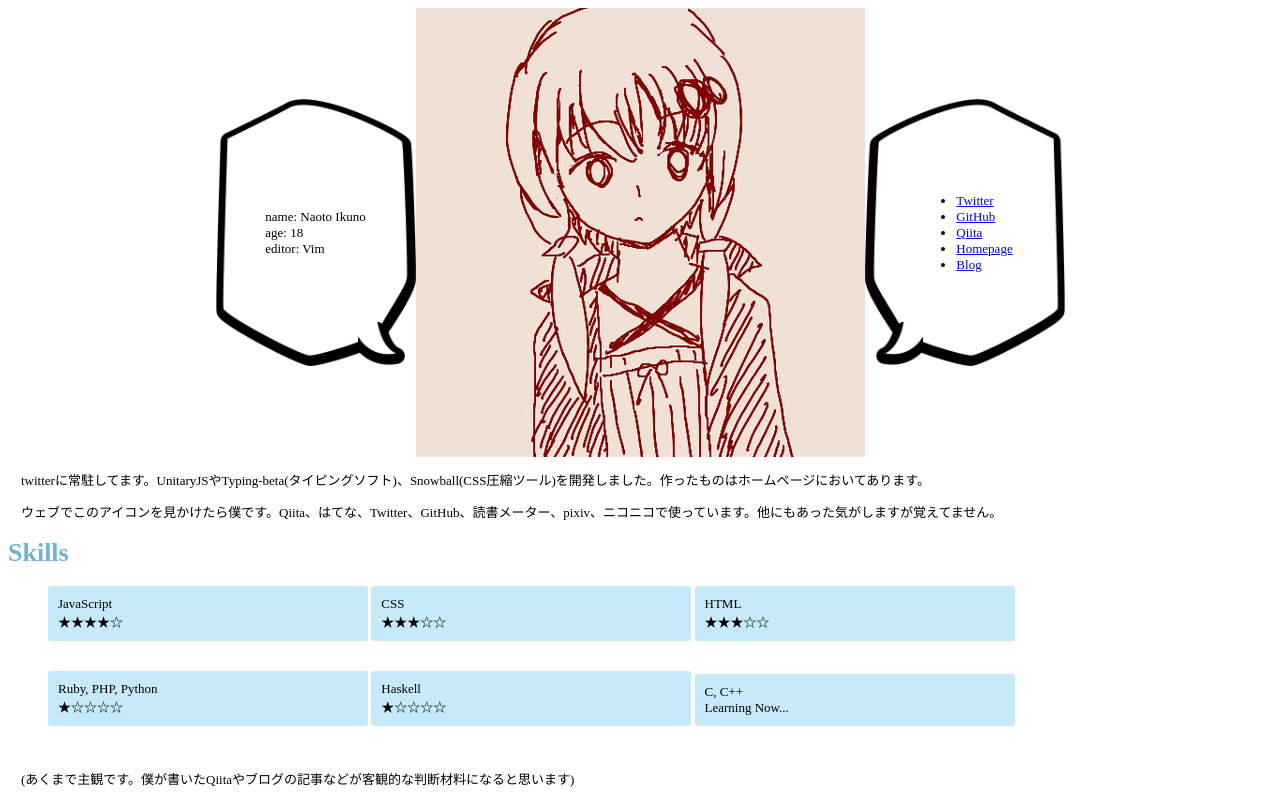
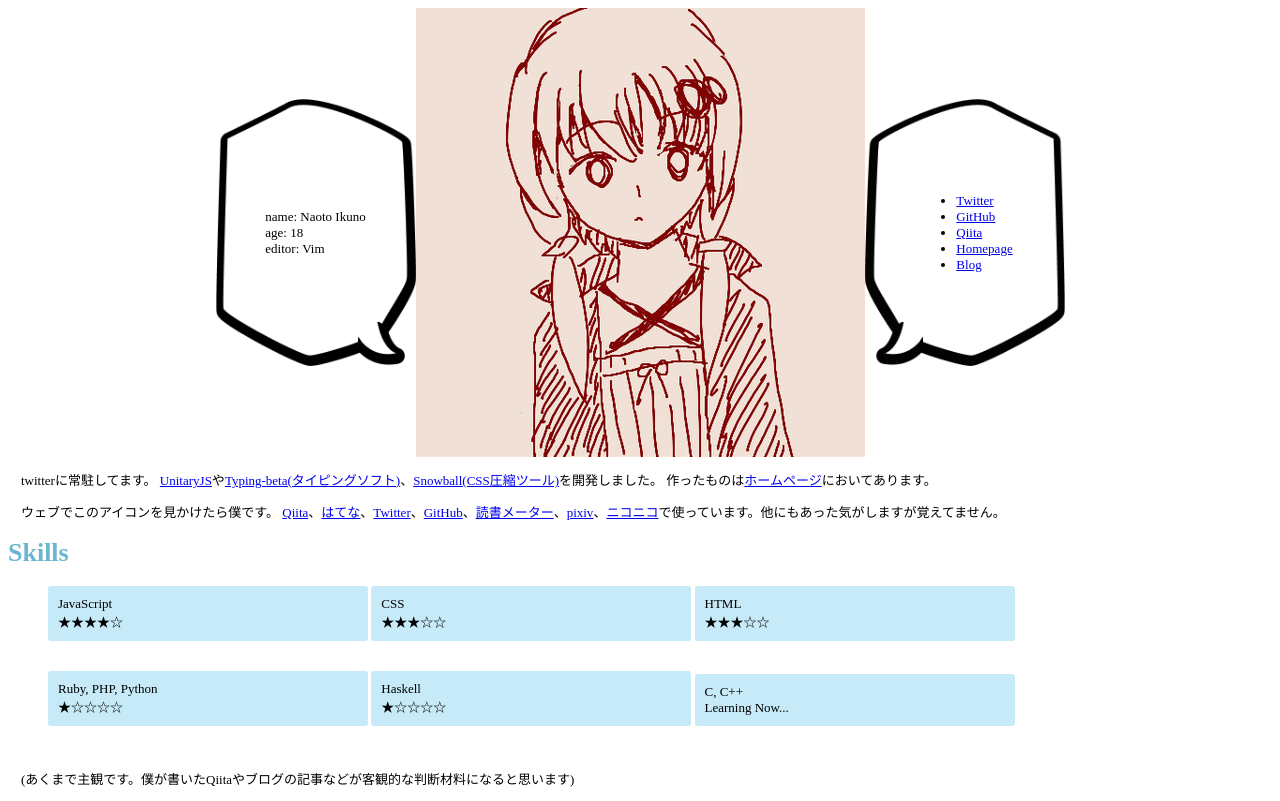
Before and after one commit to pandanoir/pandanoir.github.io, a plain HTML site: page index.html in a window 1280 px wide. Drawn offline with Linux system fonts and the light colour scheme.

Commit message:
added link to social medias

```diff
--- a/index.html
+++ b/index.html
@@ -27,10 +27,13 @@
       </div>
     </div>
     <p>
-      twitterに常駐してます。UnitaryJSやTyping-beta(タイピングソフト)、Snowball(CSS圧縮ツール)を開発しました。作ったものはホームページにおいてあります。
+      twitterに常駐してます。
+      <a href="http://github.com/pandanoir/unitaryjs">UnitaryJS</a>や<a href="http://pandanoir.web.fc2.com/typing/typing.html">Typing-beta(タイピングソフト)</a>、<a href="http://github.com/pandanoir/Snowball">Snowball(CSS圧縮ツール)</a>を開発しました。
+      作ったものは<a href="http://pandanoir.web.fc2.com">ホームページ</a>においてあります。
     </p>
     <p>
-      ウェブでこのアイコンを見かけたら僕です。Qiita、はてな、Twitter、GitHub、読書メーター、pixiv、ニコニコで使っています。他にもあった気がしますが覚えてません。
+      ウェブでこのアイコンを見かけたら僕です。
+      <a href="http://qiita.com/le_panda_noir">Qiita</a>、<a href="http://panda-noir.hatenablog.jp">はてな</a>、<a href="http://twitter.com/le_panda_noir">Twitter</a>、<a href="http://github.com/pandanoir">GitHub</a>、<a href="http://bookmeter.com/u/65401">読書メーター</a>、<a href="http://www.pixiv.net/member.php?id=3655678">pixiv</a>、<a href="http://www.nicovideo.jp/user/21970975">ニコニコ</a>で使っています。他にもあった気がしますが覚えてません。
     </p>
     <h1>Skills</h1>
     <ul class="profile-list">
```
